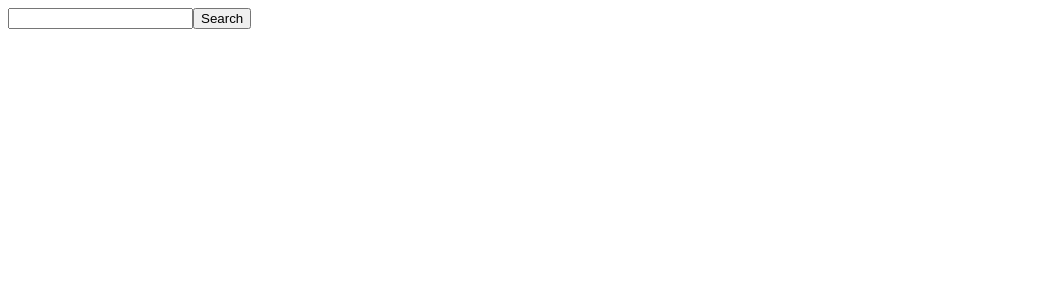
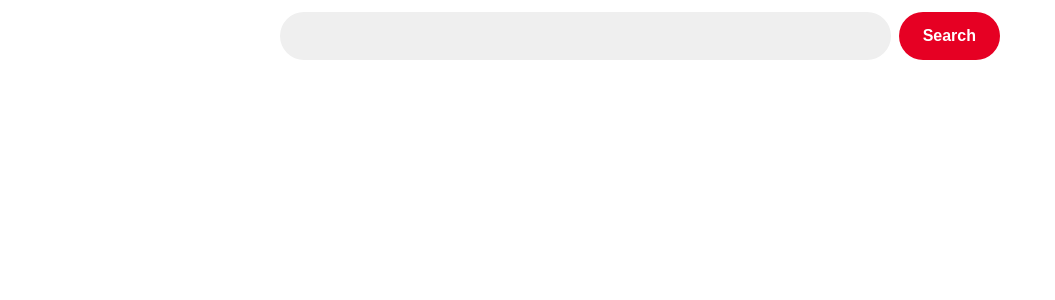
Before and after one commit to majd-hourani/image-search, a React (Vite) app: page / in a window 1280 px wide. Shown: the top 300 px of the page, without its empty margins (0-1055 px from the left). Built offline with nearby package versions, Linux system fonts and the light colour scheme.

Commit message:
Add styling to image search application

```diff
--- a/src/App.jsx
+++ b/src/App.jsx
@@ -12,7 +12,7 @@ function App() {
   }
 
   return (
-    <div>
+    <div className="app">
       <SearchBar onSubmit={handleSubmit} />
       <ImageList images={images} />
     </div>
--- a/src/components/ImageList.jsx
+++ b/src/components/ImageList.jsx
@@ -5,7 +5,7 @@ function ImageList({ images }) {
     return <ImageShow image={image} key={image.id} />;
   });
 
-  return <div>{renderedImages}</div>;
+  return <div className="image-list">{renderedImages}</div>;
 }
 
 export default ImageList;
--- a/src/components/ImageShow.jsx
+++ b/src/components/ImageShow.jsx
@@ -1,7 +1,7 @@
 function ImageShow({ image }) {
   console.log(image);
   return (
-    <div>
+    <div className="image-show">
       <img src={image.urls.small} alt={image.alt_description} />
     </div>
   );
--- a/src/components/SearchBar.jsx
+++ b/src/components/SearchBar.jsx
@@ -14,7 +14,7 @@ function SearchBar({ onSubmit }) {
   }
 
   return (
-    <div>
+    <div className="search-bar">
       <form onSubmit={handleSubmit}>
         <input value={term} onChange={handleChange} />
         <button>Search</button>
--- /dev/null
+++ b/src/main.css
@@ -0,0 +1,129 @@
+:root {
+  --bg: #ffffff;
+  --text: #111111;
+  --muted: #efefef;
+  --muted-hover: #e2e2e2;
+  --accent: #e60023;
+  --accent-hover: #ad081b;
+}
+
+* {
+  box-sizing: border-box;
+}
+
+body {
+  margin: 0;
+  font-family:
+    -apple-system, BlinkMacSystemFont, "Segoe UI", Roboto, Helvetica, Arial,
+    sans-serif;
+  background: var(--bg);
+  color: var(--text);
+}
+
+.app {
+  min-height: 100vh;
+}
+
+/* Sticky pill-shaped search bar */
+.search-bar {
+  position: sticky;
+  top: 0;
+  z-index: 10;
+  display: flex;
+  justify-content: center;
+  padding: 12px 16px;
+  background: var(--bg);
+}
+
+.search-bar form {
+  display: flex;
+  align-items: center;
+  gap: 8px;
+  width: 100%;
+  max-width: 720px;
+}
+
+.search-bar input {
+  flex: 1;
+  height: 48px;
+  padding: 0 20px;
+  font-size: 16px;
+  color: var(--text);
+  background: var(--muted);
+  border: 2px solid transparent;
+  border-radius: 24px;
+  outline: none;
+  transition:
+    background 0.15s,
+    border-color 0.15s;
+}
+
+.search-bar input::placeholder {
+  color: #767676;
+}
+
+.search-bar input:hover {
+  background: var(--muted-hover);
+}
+
+.search-bar input:focus {
+  background: #fff;
+  border-color: #0074e8;
+}
+
+.search-bar button {
+  height: 48px;
+  padding: 0 24px;
+  font-size: 16px;
+  font-weight: 700;
+  color: #fff;
+  background: var(--accent);
+  border: none;
+  border-radius: 24px;
+  cursor: pointer;
+  transition: background 0.15s;
+}
+
+.search-bar button:hover {
+  background: var(--accent-hover);
+}
+
+/* Masonry layout */
+.image-list {
+  column-width: 236px;
+  column-gap: 16px;
+  padding: 16px;
+  max-width: 1600px;
+  margin: 0 auto;
+}
+
+.image-show {
+  position: relative;
+  break-inside: avoid;
+  margin-bottom: 16px;
+  border-radius: 16px;
+  overflow: hidden;
+  cursor: zoom-in;
+  background: var(--muted);
+}
+
+.image-show img {
+  display: block;
+  width: 100%;
+  height: auto;
+}
+
+/* Dark overlay on hover, like a pin */
+.image-show::after {
+  content: "";
+  position: absolute;
+  inset: 0;
+  background: rgba(0, 0, 0, 0.4);
+  opacity: 0;
+  transition: opacity 0.2s;
+  pointer-events: none;
+}
+
+.image-show:hover::after {
+  opacity: 1;
+}
--- a/src/main.jsx
+++ b/src/main.jsx
@@ -1,6 +1,7 @@
 import { StrictMode } from "react";
 import { createRoot } from "react-dom/client";
 
+import "./main.css";
 import App from "./App";
 
 createRoot(document.getElementById("root")).render(
```
